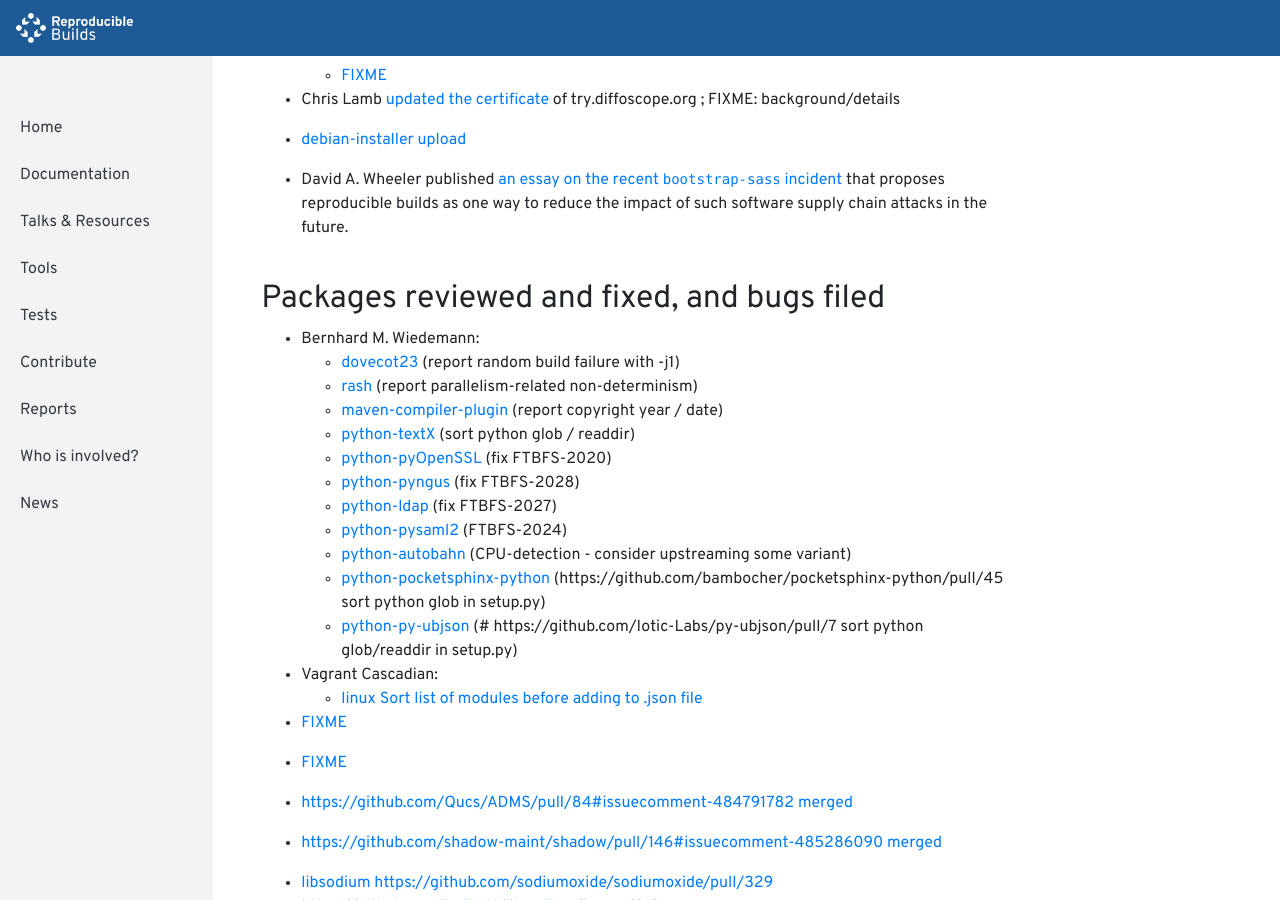
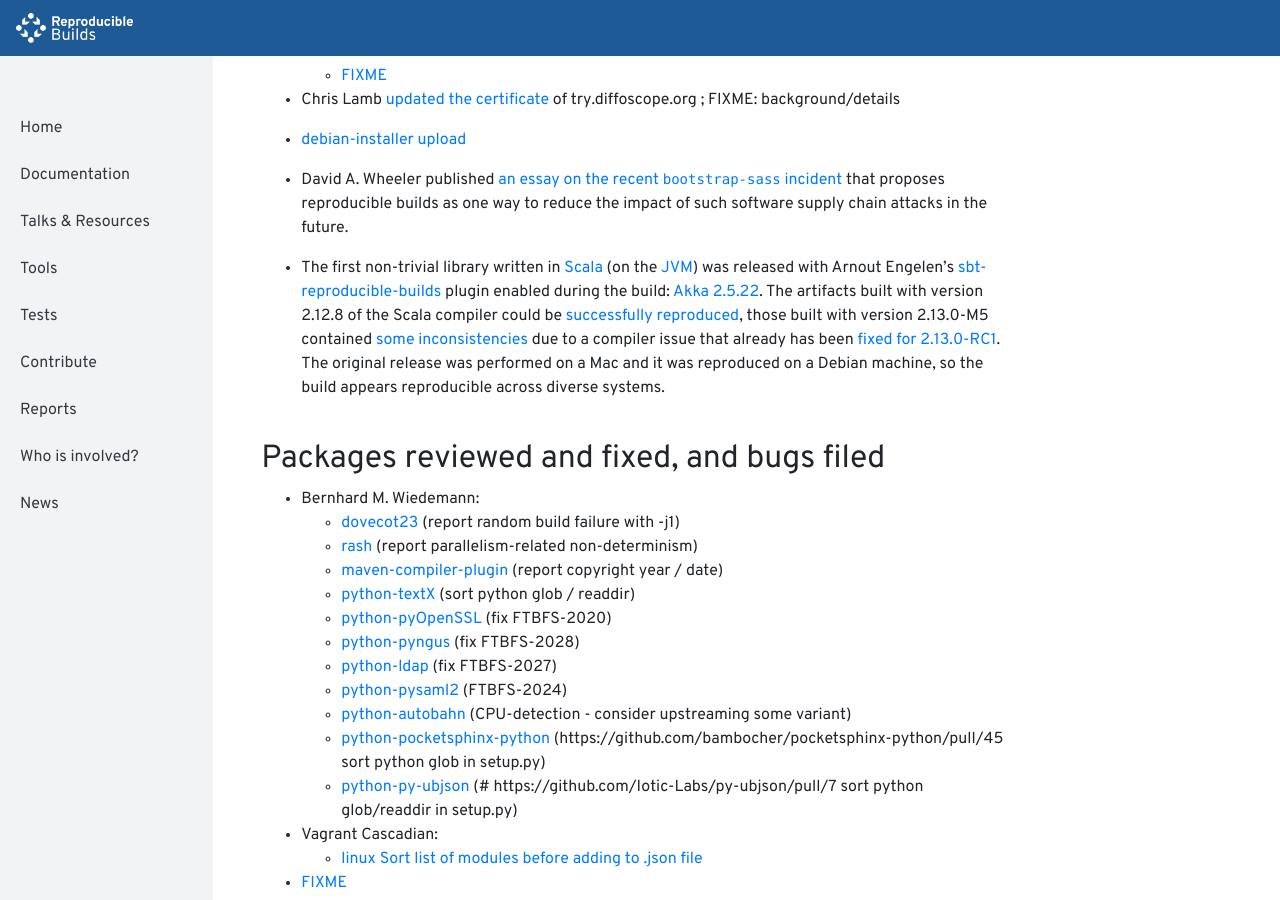
Before and after one commit to prototypefund/reproducible-website, a Jekyll site: the page built from _reports/201904.md, in a window 1280 px wide and 900 px high, scrolled down 331 px. Built offline with Jekyll 4.4.1, drawn with Linux system fonts in a browser that asks for light colours.

Commit message:
Turn Akka release reproducibility into a news item

```diff
--- a/_reports/201904.md
+++ b/_reports/201904.md
@@ -15,6 +15,8 @@
 * [debian-installer upload](https://bugs.debian.org/920676#50)
 
 * David A. Wheeler published [an essay on the recent `bootstrap-sass` incident](https://dwheeler.com/essays/bootstrap-sass-subversion.html) that proposes reproducible builds as one way to reduce the impact of such software supply chain attacks in the future.
+
+* The first non-trivial library written in [Scala](https://www.scala-lang.org/) (on the [JVM](https://reproducible-builds.org/docs/jvm/)) was released with Arnout Engelen's [sbt-reproducible-builds](https://github.com/raboof/sbt-reproducible-builds) plugin enabled during the build: [Akka 2.5.22](https://akka.io/blog/news/2019/04/03/akka-2.5.22-released). The artifacts built with version 2.12.8 of the Scala compiler could be [successfully reproduced](https://arnout.engelen.eu/rb/akka/2.12/2.5.22/), those built with version 2.13.0-M5 contained [some inconsistencies](https://arnout.engelen.eu/rb/akka/2.13.0-M5/2.5.22/) due to a compiler issue that already has been [fixed for 2.13.0-RC1](https://github.com/scala/scala/pull/7429). The original release was performed on a Mac and it was reproduced on a Debian machine, so the build appears reproducible across diverse systems.
 
 ## Packages reviewed and fixed, and bugs filed
 
@@ -36,8 +38,6 @@
 
 * [FIXME](https://lwn.net/Articles/785386/)
 
-* [FIXME](https://lists.reproducible-builds.org/pipermail/rb-general/2019-April/001529.html)
-
 * [https://github.com/Qucs/ADMS/pull/84#issuecomment-484791782 merged](https://github.com/Qucs/ADMS/pull/84#issuecomment-484791782)
 
 * [https://github.com/shadow-maint/shadow/pull/146#issuecomment-485286090 merged](https://github.com/shadow-maint/shadow/pull/146#issuecomment-485286090)
```
